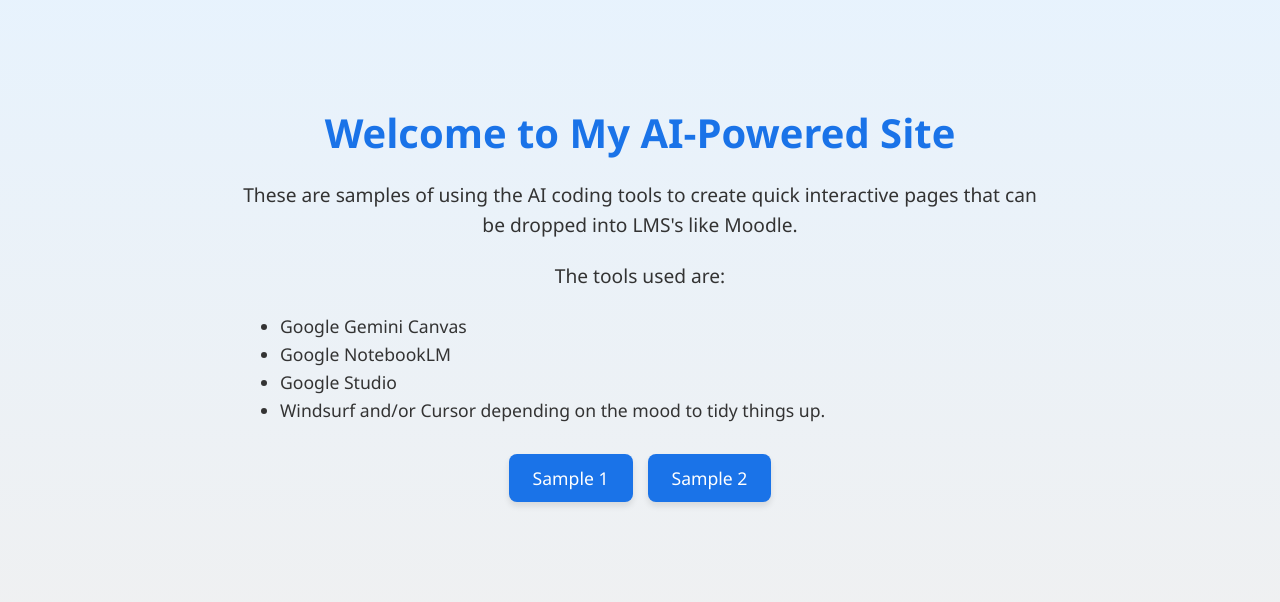
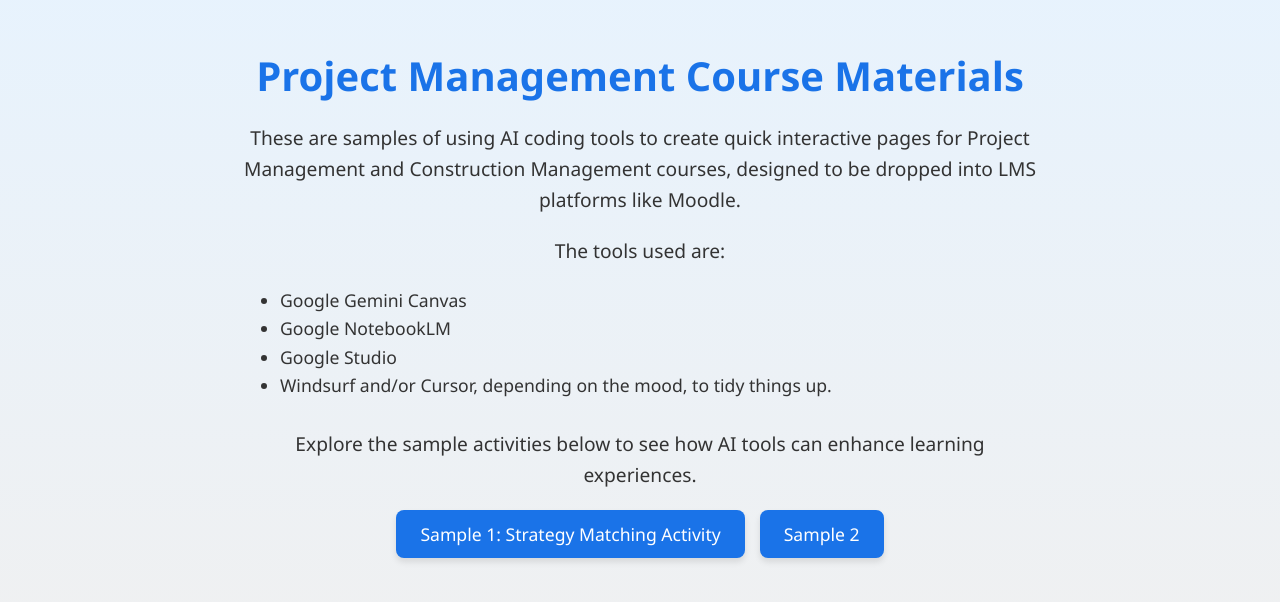
Before and after one commit to dgcruzing/PM-course-materials.github.io, a plain HTML site: page index.html in a window 1280 px wide. Shown: the part 110-712 px from the top of the page. Drawn offline with Linux system fonts and the light colour scheme.

Commit message:
Update index.html

```diff
--- a/index.html
+++ b/index.html
@@ -3,7 +3,7 @@
 <head>
     <meta charset="UTF-8">
     <meta name="viewport" content="width=device-width, initial-scale=1.0">
-    <title>Welcome to My AI-Powered Site</title>
+    <title>Project Management Course Materials</title>
     <style>
         body {
             font-family: 'Segoe UI', Arial, sans-serif;
@@ -65,17 +65,18 @@
 </head>
 <body>
     <div class="container">
-        <h1>Welcome to My AI-Powered Site</h1>
-        <p>These are samples of using the AI coding tools to create quick interactive pages that can be dropped into LMS's like Moodle.</p>
+        <h1>Project Management Course Materials</h1>
+        <p>These are samples of using AI coding tools to create quick interactive pages for Project Management and Construction Management courses, designed to be dropped into LMS platforms like Moodle.</p>
         <p>The tools used are:</p>
         <ul>
             <li>Google Gemini Canvas</li>
             <li>Google NotebookLM</li>
             <li>Google Studio</li>
-            <li>Windsurf and/or Cursor depending on the mood to tidy things up.</li>
+            <li>Windsurf and/or Cursor, depending on the mood, to tidy things up.</li>
         </ul>
+        <p>Explore the sample activities below to see how AI tools can enhance learning experiences.</p>
         <div class="button-container">
-            <a href="Project Integration /Project Objectives and Their Relation to Organisational Strategies and Goals.html" class="button">Sample 1</a>
+            <a href="Project Integration/strategy-activity.html" class="button">Sample 1: Strategy Matching Activity</a>
             <a href="sample2.html" class="button">Sample 2</a>
         </div>
     </div>
```
